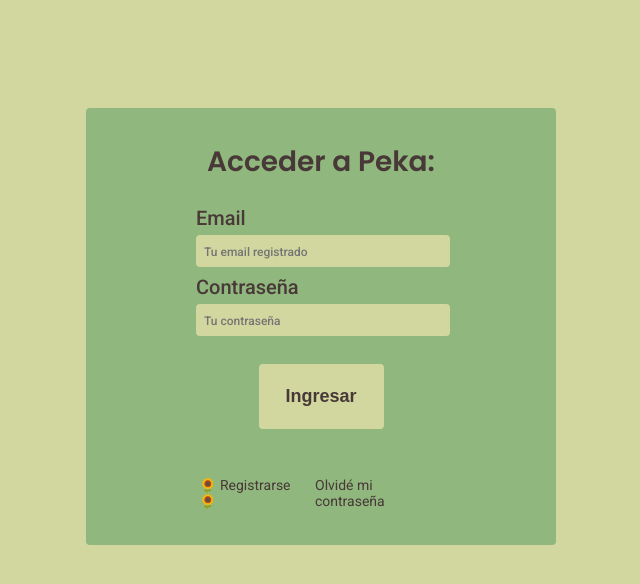
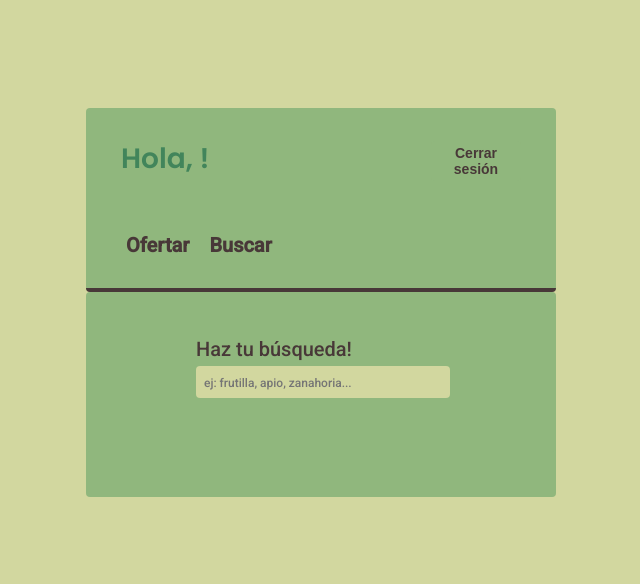
Before and after one commit to jinitsuga/Peka-front, a React (Create React App) app: page /search in a window 1280 px wide. Shown: the top 584 px of the page, without its empty margins (319-959 px from the left). Built offline with nearby package versions, Linux system fonts and the light colour scheme; no server answers.

Commit message:
generic searchbar workin

```diff
--- a/src/Router/RouteSwitch.js
+++ b/src/Router/RouteSwitch.js
@@ -6,6 +6,7 @@ import ResetPassword from "../ResetPassword/ResetPassword";
 import Nav from "../Nav/Nav";
 import Offer from "../Offer/Offer";
 import Welcome from "../Welcome/Welcome";
+import Search from "../Search/Search";
 import { Home } from "../Home/Home";
 import { LoggedStatus } from "../Context/UserContext";
 import { SetProductsList } from "../Context/UserContext";
@@ -29,7 +30,15 @@ export default function RouteSwitch() {
       <Route path="/register" element={<Register />}></Route>
       <Route path="/passreset" element={<ResetPassword />}></Route>
       <Route path="/login" element={<Login />}></Route>
-      <Route path="/search" element={<Login />}></Route>
+      <Route
+        path="/search"
+        element={
+          <div>
+            <Nav />
+            <Search />
+          </div>
+        }
+      ></Route>
       <Route
         path="/makeoffer"
         element={
--- /dev/null
+++ b/src/Search/Search.js
@@ -0,0 +1,29 @@
+import React from "react";
+import { Wrapper } from "../Shared/Wrapper";
+import SearchBar from "../Shared/SearchBar";
+import { GetProducts } from "../Context/UserContext";
+// label={props.label}
+// placeholder={props.placeholder}
+// type={props.text}
+// name={props.name}
+// onChange={(e) => {
+//   console.log(e.target.value);
+//   props.setState(e.target.value);
+
+export default function Search() {
+  const [inputField, setInputField] = React.useState("");
+  const [shownProducts, setShownProducts] = React.useState([]);
+
+  const products = GetProducts();
+  return (
+    <Wrapper>
+      <SearchBar
+        allProducts={products}
+        setShownProds={setShownProducts}
+        setStatusInput={setInputField}
+        placeholder="ej: frutilla, apio, zanahoria..."
+        label="Haz tu búsqueda!"
+      ></SearchBar>
+    </Wrapper>
+  );
+}
--- /dev/null
+++ b/src/Shared/SearchBar.js
@@ -0,0 +1,40 @@
+import React from "react";
+import { Wrapper } from "./Wrapper";
+import { FilterInput } from "./FilterInput";
+import ListedProducts from "./ListedProducts";
+import { Badge } from "../Home/ItemBadge";
+
+// filterInput
+// detailswrapper, badgeswrapper
+// listedProducts
+// badge
+// shownproducts state
+
+export default function SearchBar(props) {
+  const filterProducts = (e) => {
+    const filtered = props.allProducts.filter((prod) => {
+      const produ = {
+        name: prod.name.normalize("NFD").replace(/\p{Diacritic}/gu, ""),
+        id: prod.id,
+      };
+      return produ.name.includes(e.currentTarget.value.toLowerCase());
+    });
+    props.setShownProds(filtered);
+    console.log(filtered);
+  };
+  return (
+    <Wrapper>
+      <FilterInput
+        label={props.label}
+        placeholder={props.placeholder}
+        type={props.text}
+        name={props.name}
+        onChange={(e) => {
+          console.log(e.target.value);
+          props.setStatusInput(e.target.value);
+          filterProducts(e);
+        }}
+      ></FilterInput>
+    </Wrapper>
+  );
+}
```
